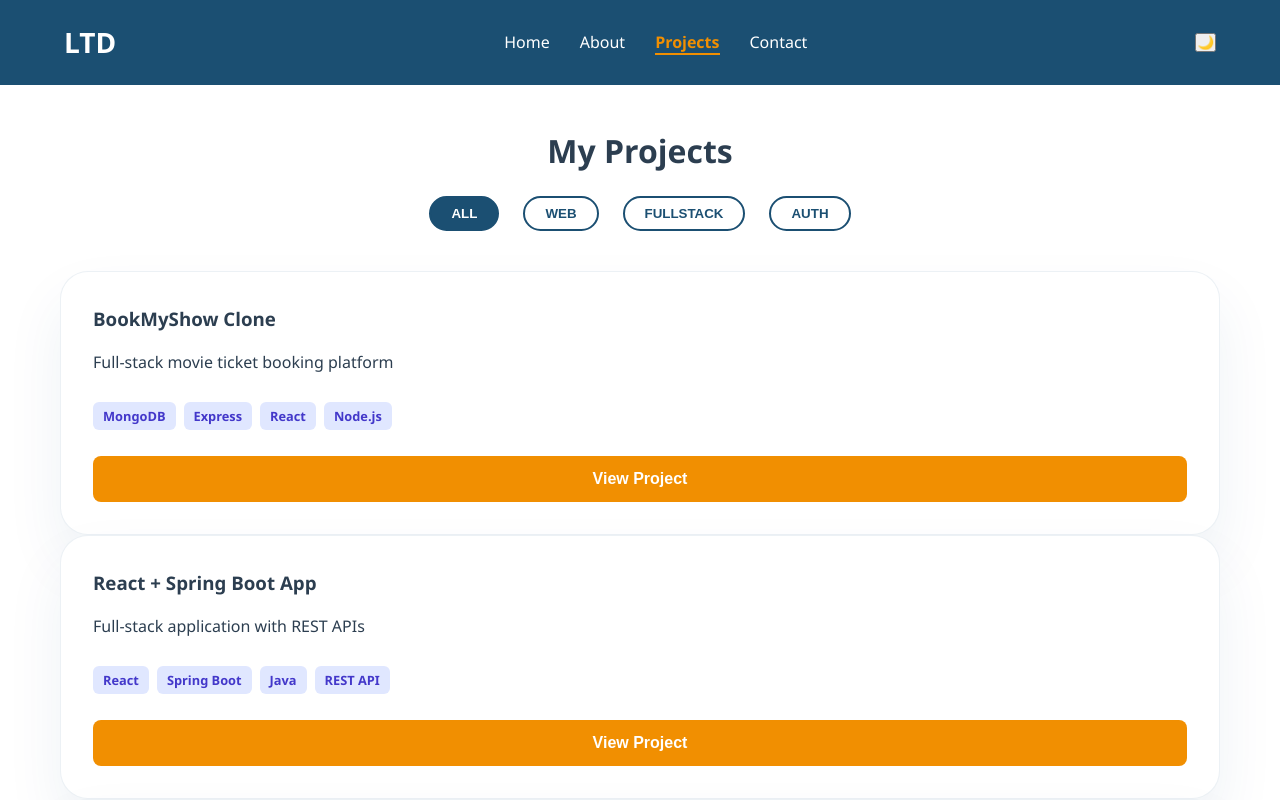
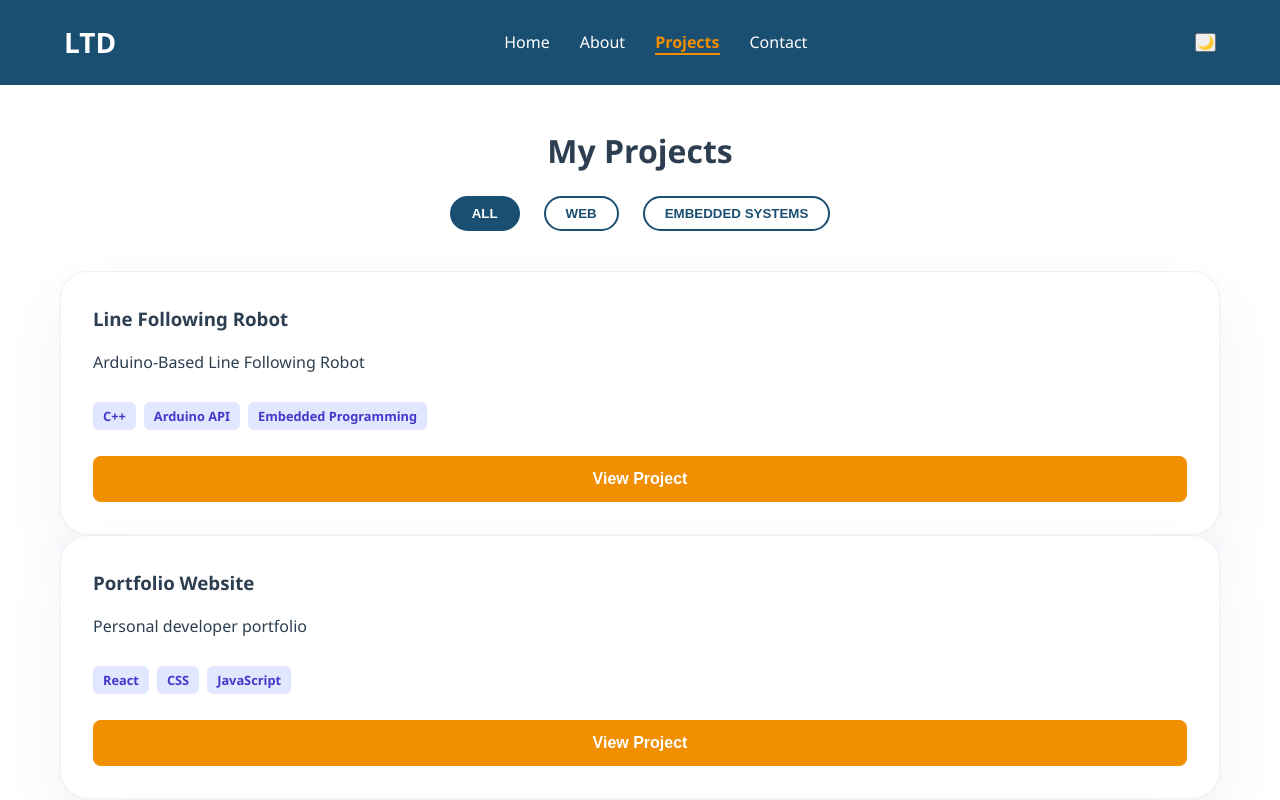
Before and after one commit to teja765/my-portfolio, a React (Vite) app: page /projects in a window 1280 px wide. Shown: the top 800 px of the page. Built offline with nearby package versions, Linux system fonts and the light colour scheme.

Commit message:
projects work

```diff
--- a/src/data/projects.js
+++ b/src/data/projects.js
@@ -1,44 +1,20 @@
-export const categories = ['all', 'web', 'fullstack', 'auth'];
+export const categories = ['all', 'web', 'Embedded Systems'];
 
 export const projectsData = [
   {
-    id: 1,
-    title: 'BookMyShow Clone',
-    description: 'Full-stack movie ticket booking platform',
+    id: 2,
+    title: 'Line Following Robot',
+    description: 'Arduino-Based Line Following Robot',
     longDesc:
-      'A MERN stack clone of BookMyShow with movie listings, seat selection, booking history, and user authentication.',
-    tech: ['MongoDB', 'Express', 'React', 'Node.js'],
-    category: 'fullstack',
+      'using Arduino Uno and IR sensors. The robot detects a black line on a white surface and adjusts motor speed to follow the path accurately.',
+    tech: ['C++','Arduino API','Embedded Programming'],
+    category: 'Embedded Systems',
     featured: true,
     liveUrl: '#',
     githubUrl: '#'
   },
   {
-    id: 2,
-    title: 'React + Spring Boot App',
-    description: 'Full-stack application with REST APIs',
-    longDesc:
-      'A responsive web app built with React frontend and Spring Boot backend, featuring RESTful APIs, CRUD operations, and secure authentication.',
-    tech: ['React', 'Spring Boot', 'Java', 'REST API'],
-    category: 'fullstack',
-    featured: true,
-    liveUrl: '#',
-    githubUrl: '#'
-  },
-  {
-    id: 3,
-    title: 'MERN Todo App',
-    description: 'Task manager with JWT auth',
-    longDesc:
-      'A full-featured todo application with user registration, login, and task management using MongoDB, Express, React, and Node.js.',
-    tech: ['MongoDB', 'Express', 'React', 'Node.js'],
-    category: 'auth',
-    featured: false,
-    liveUrl: '#',
-    githubUrl: '#'
-  },
-  {
-    id: 4,
+    id: 1,
     title: 'Portfolio Website',
     description: 'Personal developer portfolio',
     longDesc:
@@ -49,16 +25,4 @@ export const projectsData = [
     liveUrl: '#',
     githubUrl: '#'
   },
-  {
-    id: 5,
-    title: 'Habit Tracker',
-    description: 'Daily habit tracking app',
-    longDesc:
-      'A MERN-based habit tracker allowing users to create habits, track daily progress, and visualize streaks over time.',
-    tech: ['MongoDB', 'Express', 'React', 'Node.js'],
-    category: 'web',
-    featured: false,
-    liveUrl: '#',
-    githubUrl: '#'
-  }
 ];
```
